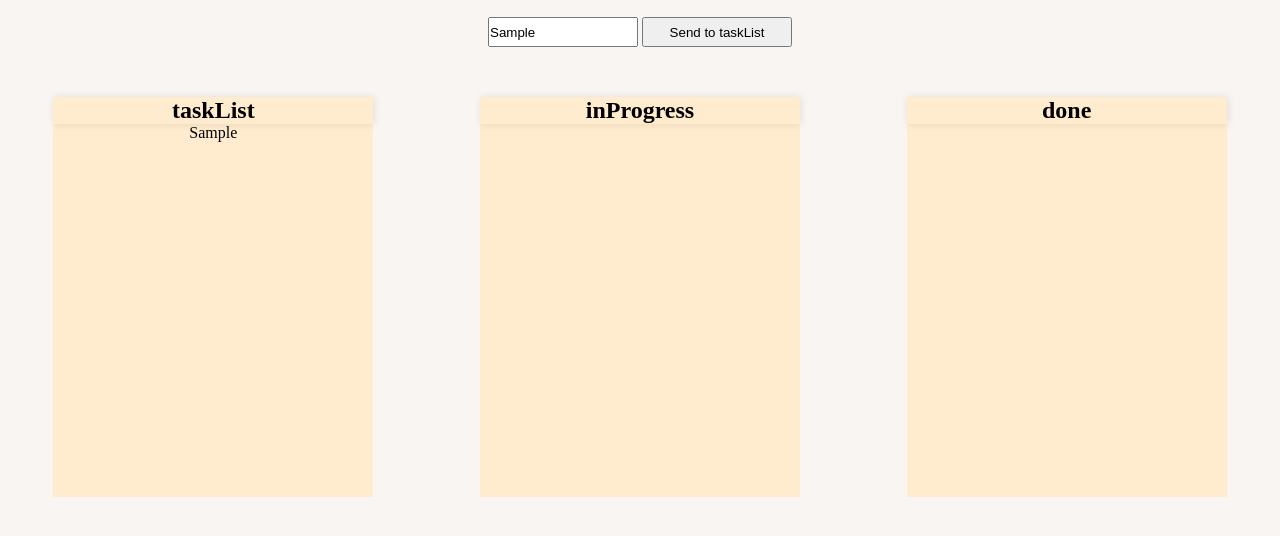
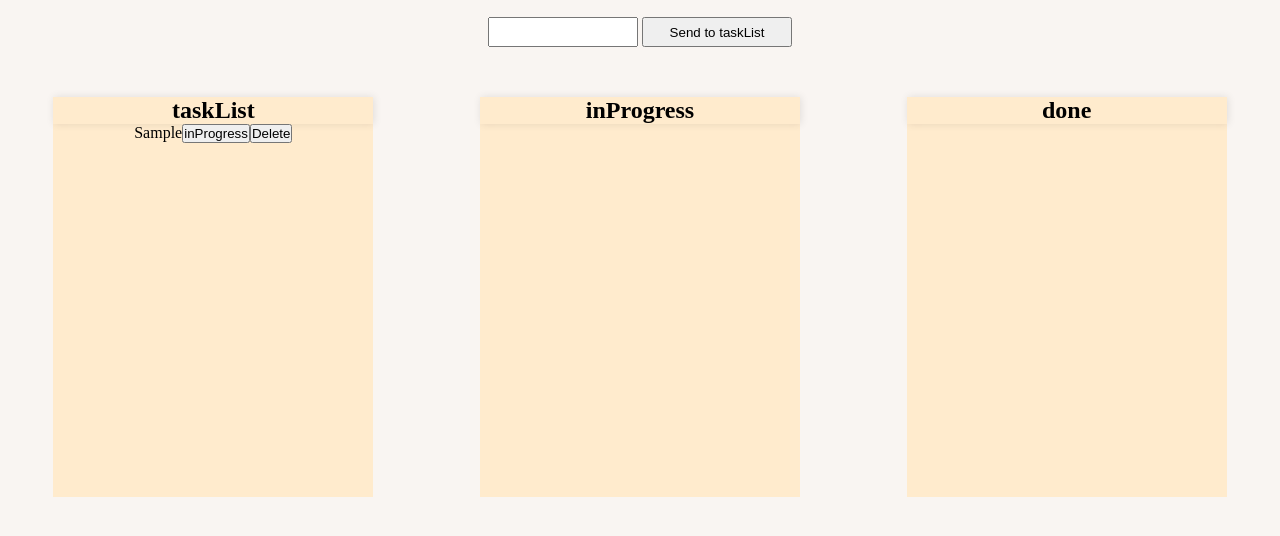
Before and after one commit to StanP93/Simple-to-do-list, a website: page index.html in a window 1280 px wide. Both pictures are taken after typing "Sample" into the empty fields and a click on the button "Send to taskList". Shown: the part 50-586 px from the top of the page. Drawn offline with Linux system fonts and the light colour scheme.

Commit message:
add buttons with js

```diff
--- a/app.js
+++ b/app.js
@@ -1,28 +1,56 @@
 let send = document.getElementById('send-to');
 let enter = document.getElementById('enter');
 let taskList = document.getElementById('task-list')
+let firstColumn = document.querySelector('.first-column');
+let inProg = document.getElementById('in-progress');
+let done = document.getElementById('done');
 
-enter.addEventListener('click',function(e) {
-    console.log(enter.value);
-})
+
 
 send.addEventListener('click', function(){
     if(enter.value !== '') {
-        createElem();
-        taskList.deleteElem();
+        taskList.appendChild(createElem());
         enter.value = '';
     }
 })
 
+
+
 function createElem() {
-    let p = document.createElement('p');
-    p.className = "list-elem";
-    p.append(document.createTextNode(enter.value));
-    taskList.appendChild(p);
+    let div = document.createElement('div');
+    div.className = "list-elem";
+    div.append(document.createTextNode(enter.value));
+    div.appendChild(inProgressBtn());
+    div.appendChild(deleteElemBtn());
+    return div;
 }
 
-function deleteElem() {
+function deleteElemBtn() {
     let delBtn = document.createElement('button');
     delBtn.className = "del-btn";
     delBtn.append(document.createTextNode('Delete'));
+    delBtn.addEventListener('click', function(e) {
+        e.path[1].remove();
+    })
+    return delBtn;
 }
+
+function inProgressBtn() {
+    let inProgBtn = document.createElement('button');
+    inProgBtn.className = "prog-btn";
+    inProgBtn.append(document.createTextNode('inProgress'));
+    inProgBtn.addEventListener('click', function(e) {
+        inProg.append(e.path[1]);
+        e.path[0].innerText = 'done';
+        if(e.path[2].id == "in-progress") {
+            done.append(e.path[1]);
+            e.path[0].remove();
+        }
+        console.log(e)
+    })
+    return inProgBtn;
+}
+
+function doneBtn() {
+
+}
--- a/index.html
+++ b/index.html
@@ -17,10 +17,10 @@
         <div class="column" id="task-list">
             <h2>taskList</h2>
         </div>
-        <div class="column">
+        <div class="column" id="in-progress">
             <h2>inProgress</h2>
         </div>
-        <div class="column">
+        <div class="column" id="done">
             <h2>done</h2>
         </div>
     </section>
```
